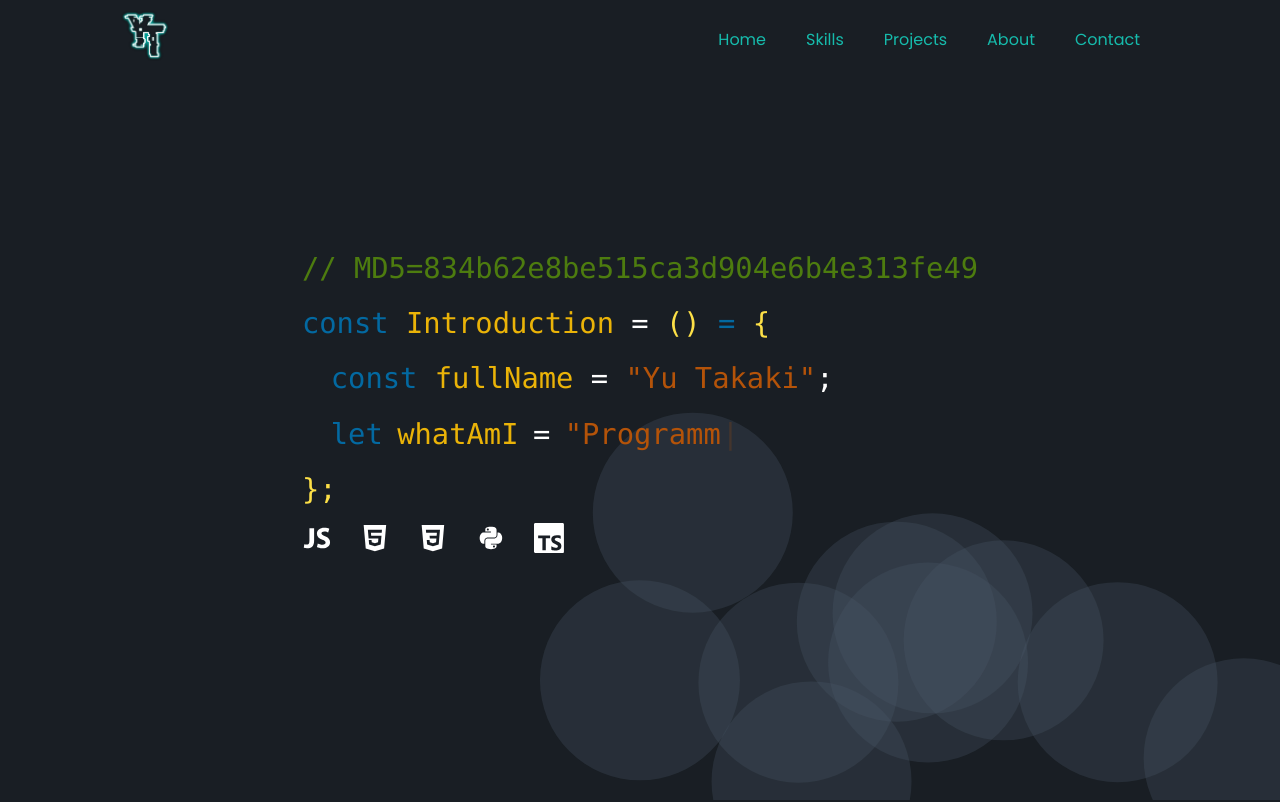
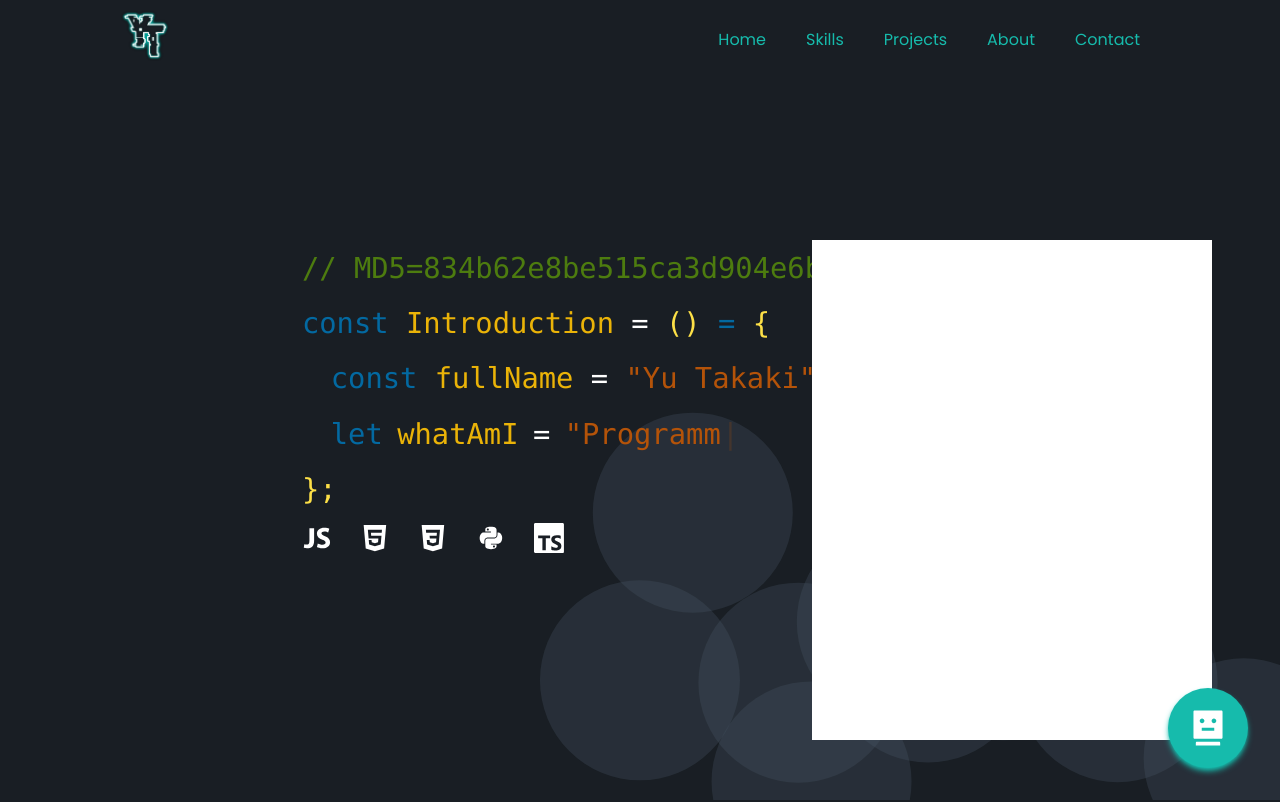
Before and after one commit to yuudev14/hiYuTakaki, a React (Create React App) app: page / in a window 1280 px wide. Shown: the top 802 px of the page. Built offline with nearby package versions, Linux system fonts and the light colour scheme.

Commit message:
add button for the chat bot

```diff
--- a/src/App.js
+++ b/src/App.js
@@ -4,6 +4,7 @@ import Header from "./components/header";
 import Home from "./pages/Home";
 import ProjectDetails from "./pages/ProjectDetails";
 import "react-lazy-load-image-component/src/effects/blur.css";
+import Bot from "./components/Bot";
 
 const App = () => {
   return (
@@ -15,6 +16,7 @@ const App = () => {
           <Route path="/project/:name" element={<ProjectDetails />} />
         </Routes>
       </Router>
+      <Bot />
     </div>
   );
 };
--- /dev/null
+++ b/src/components/Bot.js
@@ -0,0 +1,14 @@
+import React from "react";
+import { AiFillRobot } from "react-icons/ai";
+const Bot = () => {
+  return (
+    <div className="fixed bottom-7 right-7 z-10">
+      <div className="absolute bottom-1 right-1 bg-[#16bbac] p-5 rounded-full shadow-md shadow-[#16bbac] transition-all hover:scale-105 cursor-pointer z-50">
+        <AiFillRobot size={40} />
+      </div>
+      <div className="bg-white h-[500px] w-[400px] absolute bottom-8 right-10 z-40"></div>
+    </div>
+  );
+};
+
+export default Bot;
--- a/src/styles/sass/main.scss
+++ b/src/styles/sass/main.scss
@@ -33,7 +33,6 @@
     .banner {
       height: 100vh;
       position: relative;
-      z-index: 9;
       overflow: hidden;
       max-width: none;
       canvas {
```
